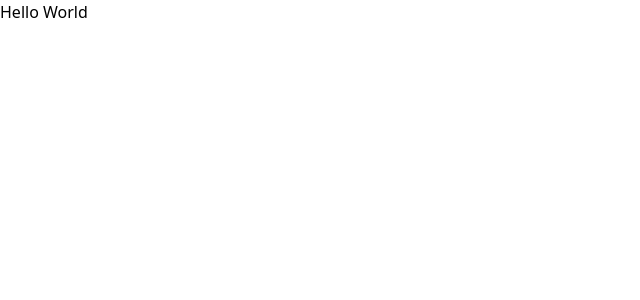
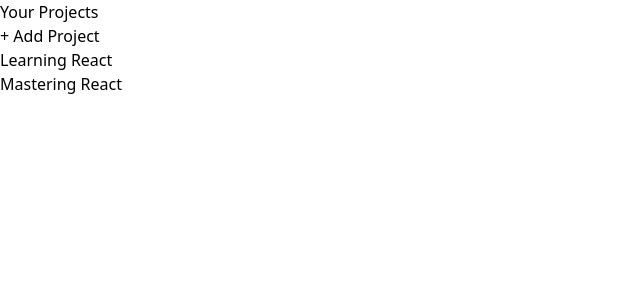
Before and after one commit to OlgaMinaievaWebDev/ProjectManagment, a React (Vite) app: page / in a window 1280 px wide. Shown: the top 300 px of the page, without its empty margins (0-640 px from the left). Built offline with nearby package versions, Linux system fonts and the light colour scheme.

Commit message:
SideBar added

```diff
--- a/src/App.jsx
+++ b/src/App.jsx
@@ -1,7 +1,9 @@
+import SideBar from "./components/SideBar";
+
 function App() {
   return (
     <>
-      <h1 className="my-8 text-center text-5xl font-bold">Hello World</h1>
+      <SideBar />
     </>
   );
 }
--- /dev/null
+++ b/src/components/SideBar.jsx
@@ -0,0 +1,16 @@
+function SideBar() {
+  return (
+    <aside>
+      <h2>Your Projects</h2>
+      <div>
+        <button>+ Add Project</button>
+      </div>
+      <ul>
+        <li>Learning React</li>
+        <li>Mastering React</li>
+      </ul>
+    </aside>
+  );
+}
+
+export default SideBar;
```
Also changed, not shown: 1 other file (tests, documents, lock files or other folders).
